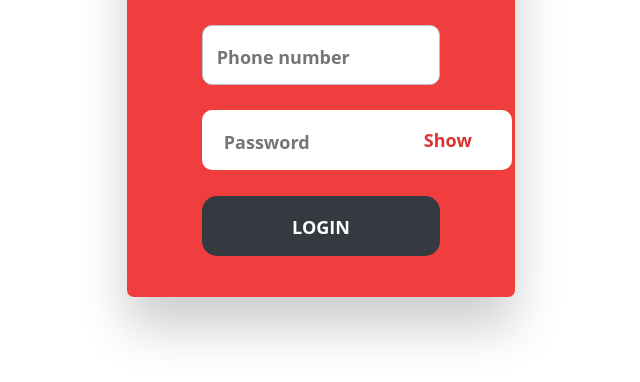
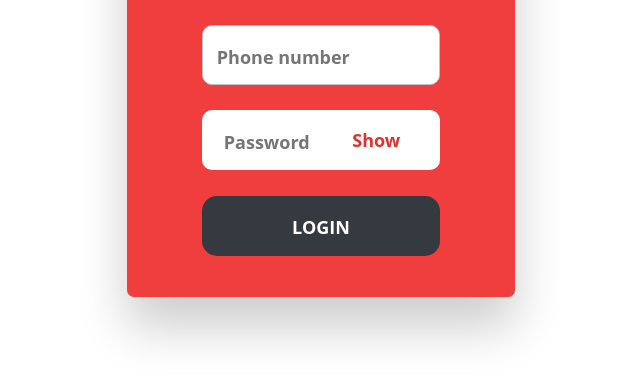
Before and after one commit to CyCodez/pixoTask, a plain HTML site: page index.html in a window 1280 px wide. Shown: the part 296-678 px from the top of the page, without its empty margins (319-959 px from the left). Drawn offline with nearby package versions, Linux system fonts and the light colour scheme.

Commit message:
changed file name

```diff
--- a/index1.css
+++ b/index1.css
@@ -170,7 +170,7 @@ input[type="submit"]:hover {
 .password-container {
     position: relative;
     display: inline-block;
-    width: 310px; /* Set a fixed width for the container */
+    width: 100%;
 }
 
 #phone{
```
Also changed, not shown: index.html (renamed from index1.html).
